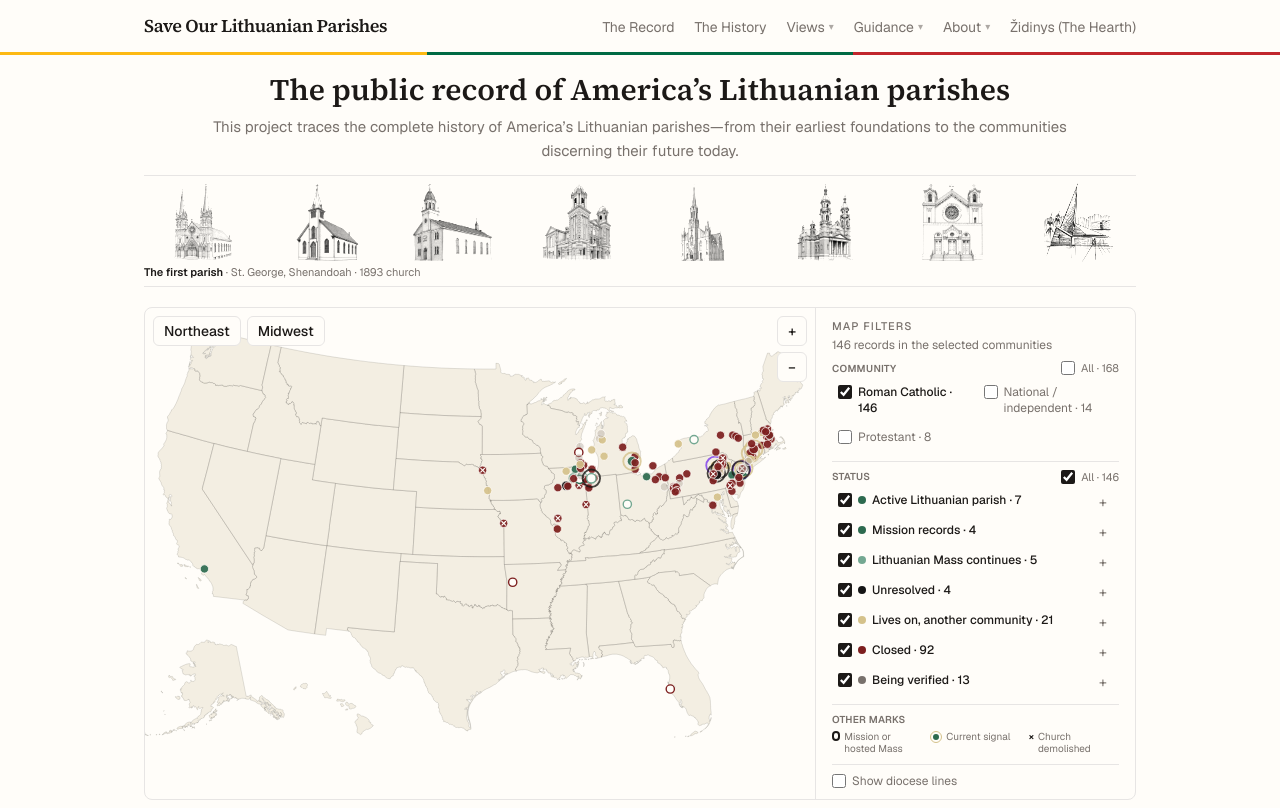
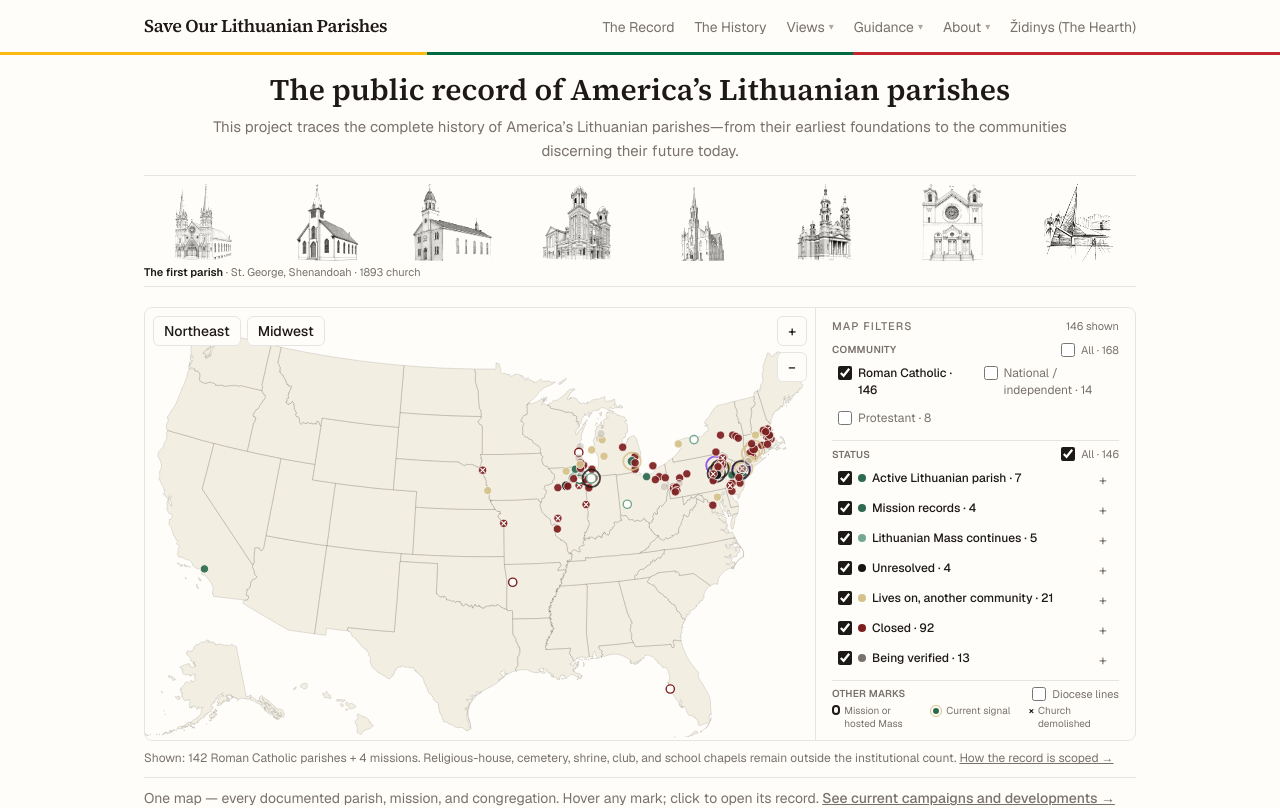
Before and after one commit to LietuvaAI/save-our-lithuanian-parishes, a Next.js app: page / in a window 1280 px wide. Shown: the top 808 px of the page. Built offline with nearby package versions, Linux system fonts and the light colour scheme.

Commit message:
Align map and filter key

```diff
--- a/components/ParishMap.tsx
+++ b/components/ParishMap.tsx
@@ -785,12 +785,14 @@ export default function ParishMap() {
             className="order-1 border-b border-rule px-3 py-2.5 sm:px-4 lg:order-2 lg:border-b-0 lg:border-l"
             aria-label="Map key and filters"
           >
+            <div className="flex items-center justify-between gap-2">
               <p className="text-[11px] font-medium uppercase tracking-widest text-muted">
                 Map filters
               </p>
-            <p className="mt-0.5 text-xs leading-snug text-muted">
-              {statusCounts.all} records in the selected communities
-            </p>
+              <span className="text-[11px] text-muted">
+                {statusCounts.all} shown
+              </span>
+            </div>
 
             <div
               className="mt-2 text-xs"
@@ -851,7 +853,7 @@ export default function ParishMap() {
             </div>
 
             <div
-              className="mt-2 border-t border-rule pt-2 text-xs"
+              className="mt-1.5 border-t border-rule pt-1.5 text-xs"
               role="group"
               aria-label="Filter by status"
             >
@@ -1001,10 +1003,24 @@ export default function ParishMap() {
               </div>
             </div>
 
-            <div className="mt-2 border-t border-rule pt-2 text-xs">
+            <div className="mt-1.5 border-t border-rule pt-1.5 text-xs">
+              <div className="flex items-center justify-between gap-2">
                 <p className="text-[10px] font-semibold uppercase tracking-wide text-muted">
                   Other marks
                 </p>
+                <label
+                  className="flex cursor-pointer items-center gap-1.5 text-[11px] text-muted hover:text-foreground"
+                  title="Catholic diocese boundaries"
+                >
+                  <input
+                    type="checkbox"
+                    checked={showDioceses}
+                    onChange={() => void toggleDioceses()}
+                    className="h-3.5 w-3.5 accent-foreground"
+                  />
+                  Diocese lines
+                </label>
+              </div>
               <div className="mt-1 grid grid-cols-3 gap-2 text-[10px] leading-tight text-muted">
                 <span className="flex items-start gap-1">
                   <span className="h-2.5 w-2.5 rounded-full border-2 border-[var(--foreground)] bg-background" aria-hidden />
@@ -1022,19 +1038,6 @@ export default function ParishMap() {
                 </span>
               </div>
             </div>
-
-            <label
-              className="mt-2 flex cursor-pointer items-center gap-1.5 border-t border-rule pt-2 text-xs text-muted hover:text-foreground"
-              title="Catholic diocese boundaries"
-            >
-              <input
-                type="checkbox"
-                checked={showDioceses}
-                onChange={() => void toggleDioceses()}
-                className="h-3.5 w-3.5 accent-foreground"
-              />
-              Show diocese lines
-            </label>
           </aside>
         </div>
       </div>
```
Lines whose indentation alone changed are shown as unchanged.
